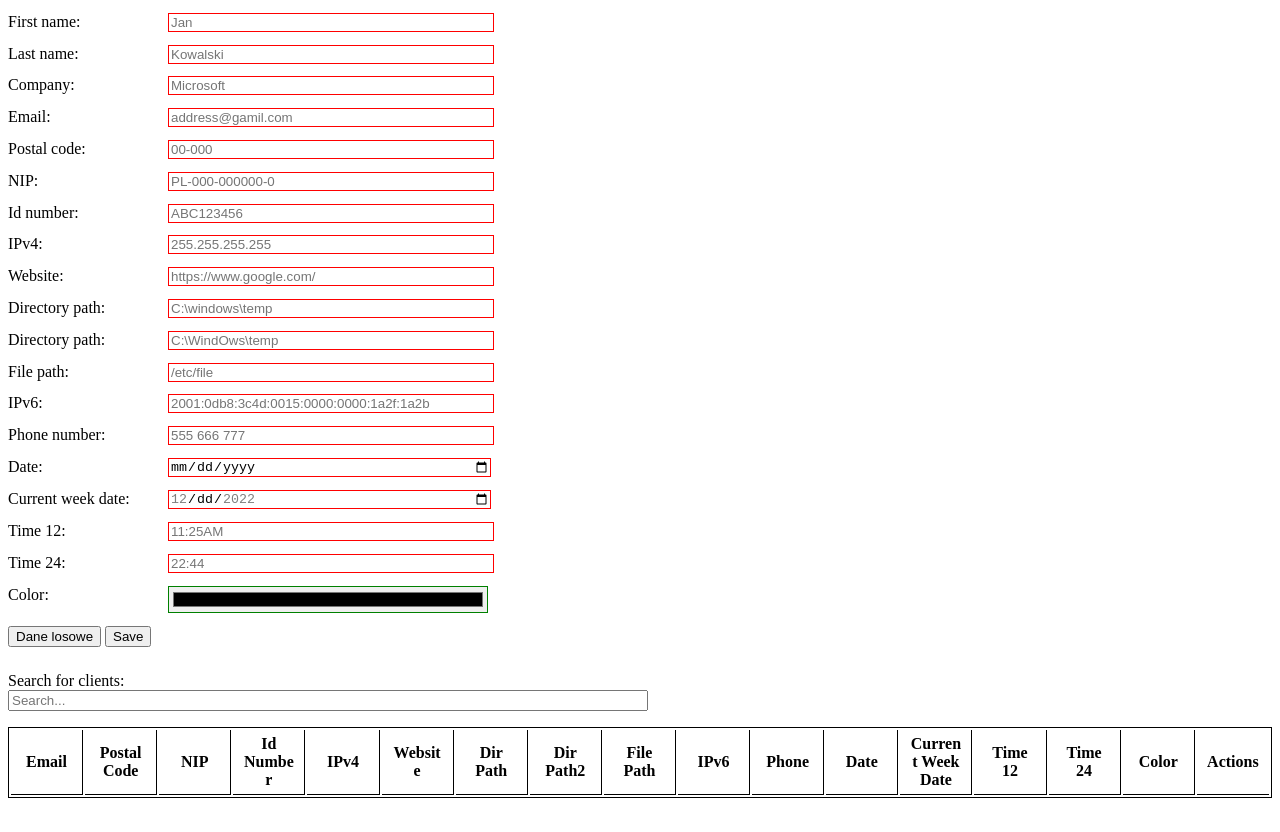
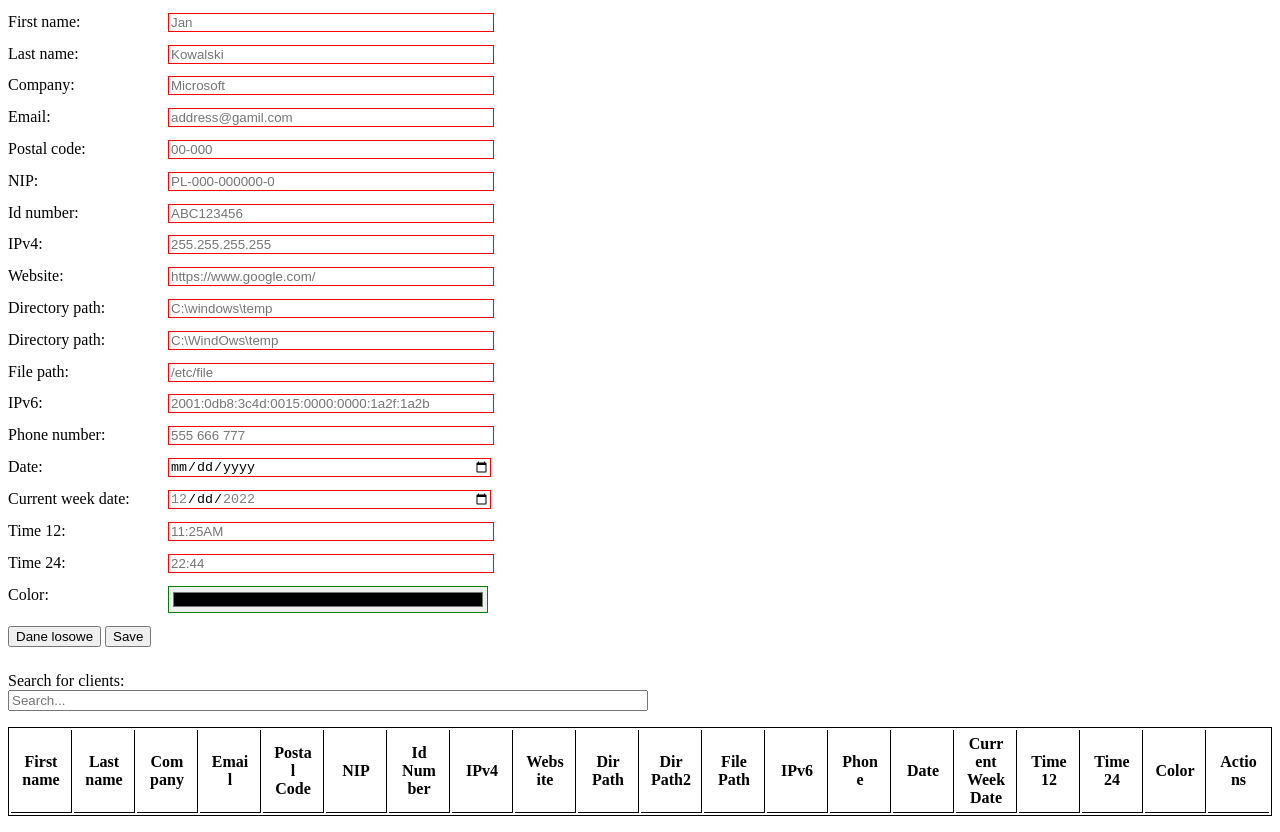
Before and after one commit to piotr3290/IPM, a plain HTML site: page lab6/index.html in a window 1280 px wide. Drawn offline with Linux system fonts and the light colour scheme.

Commit message:
new fields added to datatable

```diff
--- a/lab6/index.html
+++ b/lab6/index.html
@@ -235,6 +235,9 @@
     <table>
         <thead>
         <tr>
+            <th>First name</th>
+            <th>Last name</th>
+            <th>Company</th>
             <th>Email</th>
             <th>Postal Code</th>
             <th>NIP</th>
```
